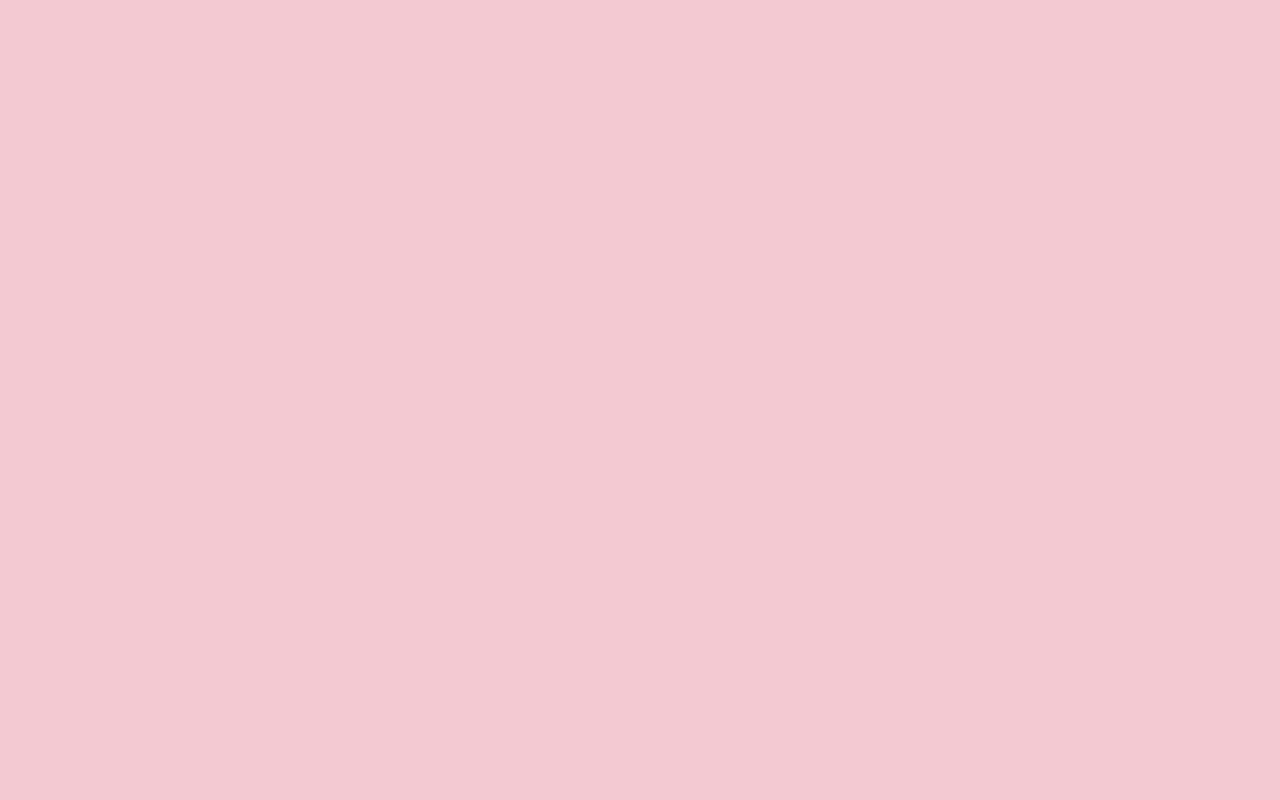
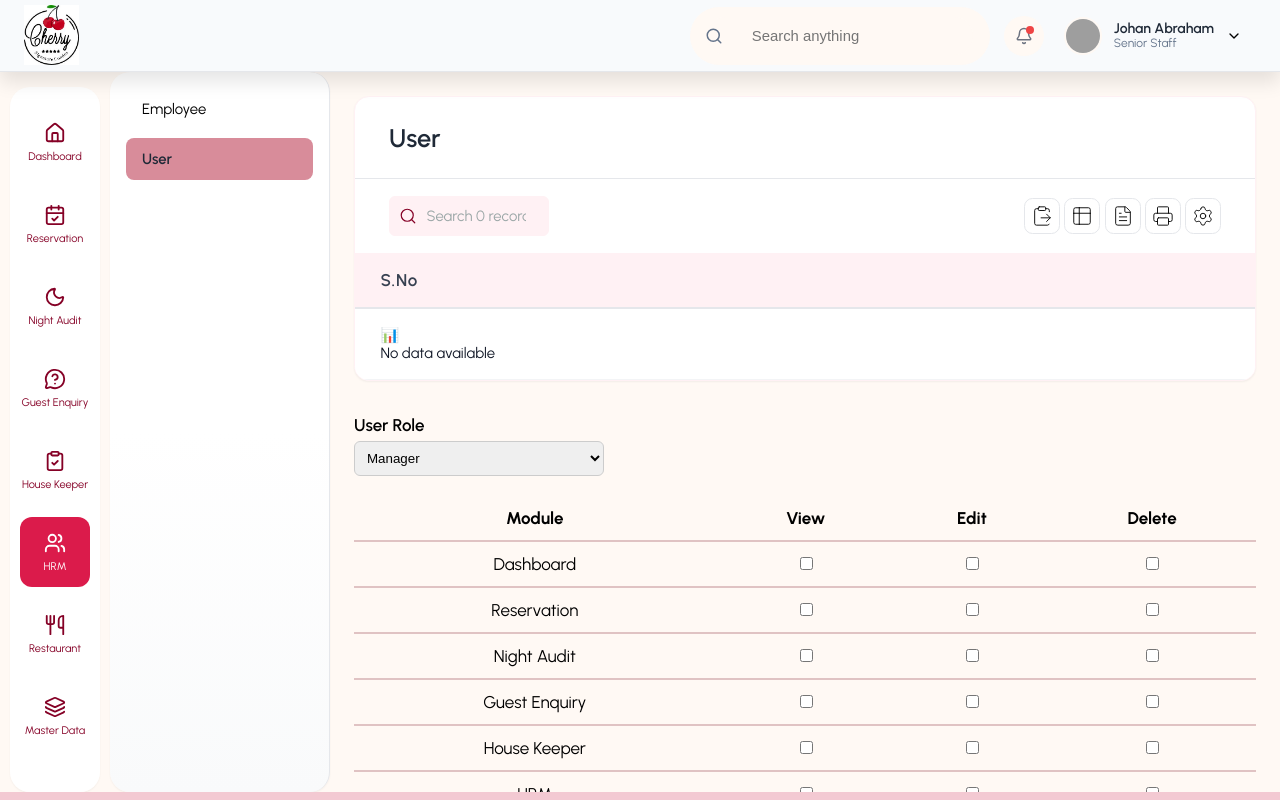
Before and after one commit to YounderBots/Hotelerp-Cherry-Backend, a React (Vite) app in the folder Frontend/: page /user in a window 1280 px wide. Before the commit this address had no page. Built offline with nearby package versions, Linux system fonts and the light colour scheme; grey boxes are pictures that could not be loaded; a web font is replaced by a local one.

Commit message:
Ui update on user page

```diff
--- a/Frontend/src/App.jsx
+++ b/Frontend/src/App.jsx
@@ -28,6 +28,7 @@ const RoomBooked = lazy(() => import('./Hotel/Night Audit/RoomBooked'));
 const SettlementSummary = lazy(() => import('./Hotel/Night Audit/SettlementSummary'));
 const GuestEnquiry = lazy(() => import('./Hotel/Guest Enquiry/GuestEnquiry'));
 const Employee = lazy(() => import('./Hotel/HRM/Employee'));
+const User = lazy(() => import('./Hotel/HRM/User'));
 const TaskAssign = lazy(() => import('./Hotel/House Keeper/TaskAssign'));
 const RoomIncidentLog = lazy(() => import('./Hotel/House Keeper/RoomIncidentLog'));
 
@@ -207,7 +208,7 @@ const AppContext = ({
               className={`nav-item ${isActive ? "active" : ""}`}
               onClick={() => {
                 setActiveMenu(item);
-                if(item.path === undefined) {
+                if (item.path === undefined) {
                   return navigate(item.children[0].path);
                 }
                 navigate(item.path);
@@ -255,7 +256,7 @@ const AppLayout = () => {
   useEffect(() => {
     getMenuList().then(data => {
       console.log("MENU API RESPONSE:", data);
-      setMenuList(data.message? data.message : data);
+      setMenuList(data.message ? data.message : data);
     });
   }, []);
 
@@ -383,6 +384,11 @@ const App = () => {
             <Route path="/employee" element={
               <PageLoader>
                 <Employee />
+              </PageLoader>
+            } />
+            <Route path="/user" element={
+              <PageLoader>
+                <User />
               </PageLoader>
             } />
             <Route path="/task_assign" element={
--- /dev/null
+++ b/Frontend/src/Hotel/HRM/HRM.css
@@ -0,0 +1,67 @@
+.user-container {
+  background: #ffffff;
+  padding: 14px;
+  border-radius: 10px;
+  max-width: auto;
+  box-shadow: 0 8px 20px rgba(0, 0, 0, 0.08);
+}
+
+.user-container h2{
+    border-bottom:2px solid #ccc;
+    padding: 10px;
+}
+
+.field {
+  margin-bottom: 20px;
+}
+
+.field label {
+  display: block;
+  font-weight: 600;
+  margin-bottom: 6px;
+
+}
+
+.field select {
+  width: 250px;
+  padding: 8px;
+  border-radius: 6px;
+  border: 1px solid #ccc;
+}
+
+.permission-table {
+  width: 100%;
+  border-collapse: collapse;
+  margin-top: 20px;
+
+}
+
+
+.permission-table th,
+.permission-table td {
+  padding: 12px;
+  border-bottom: 2px solid #e0c3c3;
+  /* border: 1px solid black; */
+  text-align: center;
+}
+
+.actions {
+  display: flex;
+  gap: 16px;
+  flex-wrap: wrap;
+}
+
+.save-btn {
+  margin-top: 20px;
+  background-color: #4f46e5;
+  color: white;
+  padding: 10px 18px;
+  border-radius: 8px;
+  border: none;
+  cursor: pointer;
+  left: 30px;
+}
+
+.save-btn:hover {
+  background-color: #4338ca;
+}
--- /dev/null
+++ b/Frontend/src/Hotel/HRM/User.jsx
@@ -0,0 +1,93 @@
+import { useState } from "react";
+import TableTemplate from "../../stories/TableTemplate";
+import './HRM.css'
+
+
+
+const User = () => {
+    const [selectedRole, setSelectedRole] = useState("User");
+    const [permissions, setPermissions] = useState({});
+
+    const handlePermissionChange = (module, action) => {
+        setPermissions((prev) => ({
+            ...prev,
+            [module]: {
+                ...prev[module],
+                [action]: !prev?.[module]?.[action],
+            },
+        }));
+    };
+
+    const modules = [
+        "Dashboard",
+        "Reservation",
+        "Night Audit",
+        "Guest Enquiry",
+        "House Keeper",
+        "HRM",
+        "Restaurant",
+        "Master Data",
+    ];
+
+    const permission = ["View", "Edit", "Delete"];
+
+    return (
+
+
+        <div className="">
+            <div>
+                <TableTemplate title="User" />
+            </div>
+
+
+            <div className="field">
+                <label>User Role</label>
+                <select
+                    value={selectedRole}
+                    onChange={(e) => setSelectedRole(e.target.value)}
+                >
+                    <option>Manager</option>
+                    <option>Admin</option>
+                </select>
+            </div>
+
+            <table className="permission-table">
+                <thead>
+                    <tr>
+                        <th>Module</th>
+                        {permission.map((e) => (
+                            <th key={e}>{e}</th>
+                        ))}
+                    </tr>
+                </thead>
+                <tbody>
+
+                    {modules.map((module) => (
+                        <tr key={module}>
+                            <td>{module}</td>
+                            {permission.map((e) => (
+                                <td key={e}><input type="checkbox"></input></td>
+                            ))
+                            }
+                        </tr>
+                    ))}
+
+                </tbody>
+            </table>
+
+            <button
+                className="save-btn"
+                onClick={() =>
+                    console.log({
+                        role: selectedRole,
+                        permissions,
+                    })
+                }
+            >
+                Save User Permissions
+            </button>
+        </div>
+    );
+};
+
+export default User;
--- a/Frontend/src/Sidemenu.js
+++ b/Frontend/src/Sidemenu.js
@@ -92,7 +92,18 @@ export const MENU =
             id: "hrm",
             label: "HRM",
             icon: Users,
-            path: "/employee",
+            children:[
+                {
+                    label:"Employee",
+                     path: "/employee",
+                },
+                {
+                    label:"User",
+                     path: "/user",
+                },
+
+            ]
+
         },
         {
             id: "restaurant",
```
